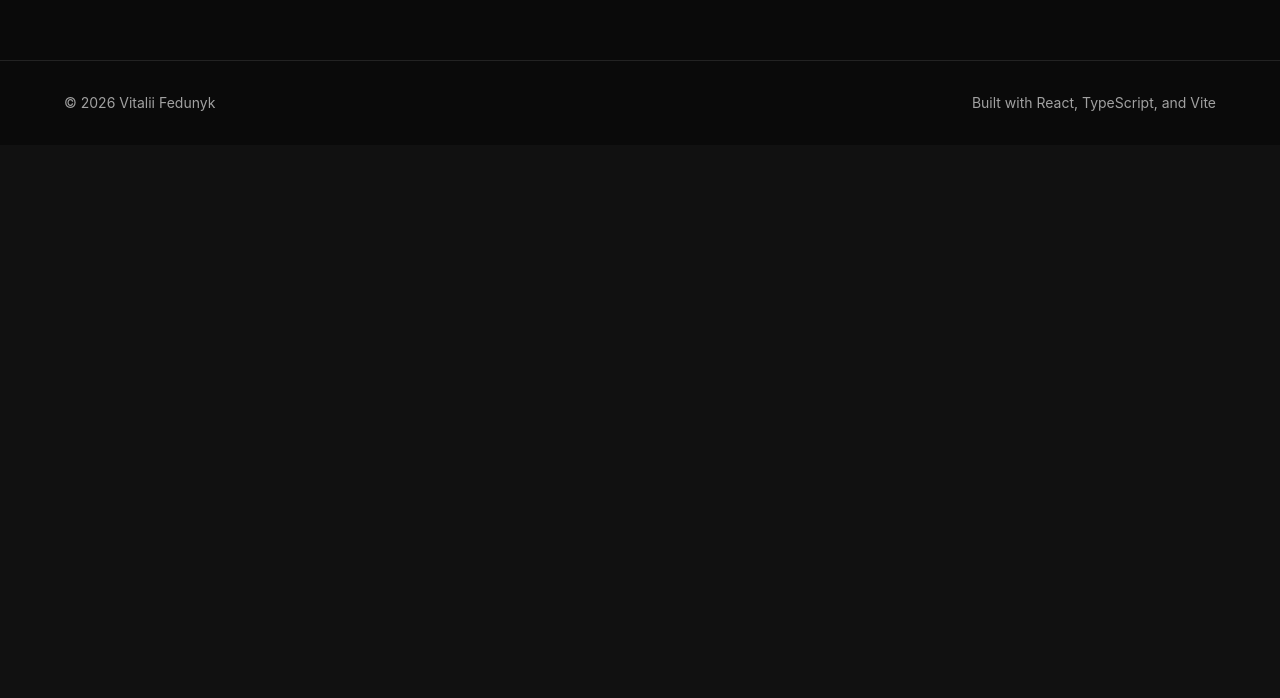
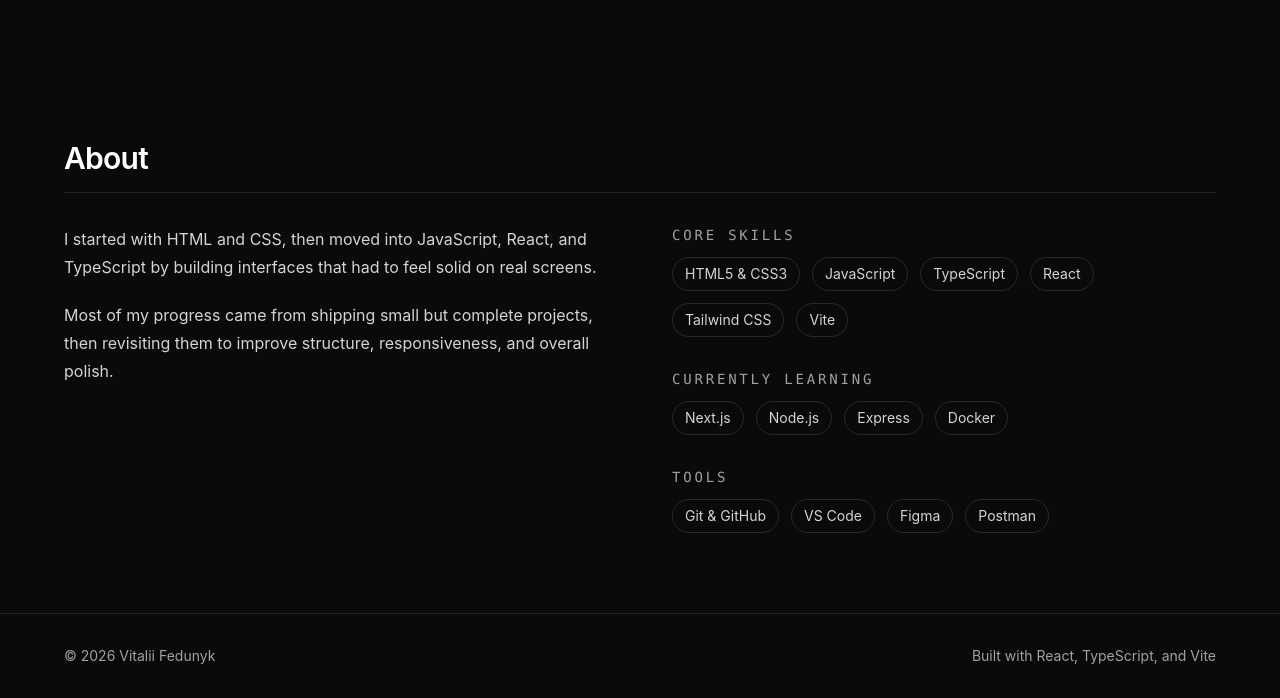
Before and after one commit to vitaliifedunyk/portfolio, a React (Vite) app: page / in a window 1280 px wide. Shown: the part 740-1438 px from the top of the page. Before the commit the page ends 885 px from the top, so only its background shows below. Built offline with nearby package versions, Linux system fonts and the light colour scheme.

Commit message:
feat: add About section with skills grid

```diff
--- a/src/App.tsx
+++ b/src/App.tsx
@@ -1,4 +1,4 @@
-import { Footer, Hero, Navbar } from './components';
+import { AboutOverlay, Footer, Hero, Navbar, Section } from './components';
 
 function App() {
   return (
@@ -6,6 +6,9 @@ function App() {
       <Navbar />
       <main className="flex min-h-screen flex-col">
         <Hero />
+        <Section id="about" title="About">
+          <AboutOverlay />
+        </Section>
         <Footer />
       </main>
     </div>
--- a/src/components/common/Navbar.tsx
+++ b/src/components/common/Navbar.tsx
@@ -5,12 +5,17 @@ export function Navbar() {
         <span className="font-mono text-sm tracking-[0.24em] text-neutral-300">
           VF
         </span>
-        <a
-          href="mailto:vitaliifedunyk.dev@gmail.com"
-          className="text-sm text-neutral-300 transition-colors hover:text-white"
-        >
-          Email
-        </a>
+        <nav className="flex items-center gap-5 text-sm text-neutral-300">
+          <a href="#about" className="transition-colors hover:text-white">
+            About
+          </a>
+          <a
+            href="mailto:vitaliifedunyk.dev@gmail.com"
+            className="transition-colors hover:text-white"
+          >
+            Email
+          </a>
+        </nav>
       </div>
     </header>
   );
--- /dev/null
+++ b/src/components/common/Section.tsx
@@ -0,0 +1,22 @@
+import type { ReactNode } from 'react';
+
+interface SectionProps {
+  id: string;
+  title: string;
+  children: ReactNode;
+}
+
+export function Section({ id, title, children }: SectionProps) {
+  return (
+    <section id={id} className="px-6 py-16 sm:py-20">
+      <div className="mx-auto w-full max-w-6xl">
+        <div className="mb-8 border-b border-white/10 pb-4">
+          <h2 className="text-2xl font-semibold tracking-tight text-white sm:text-3xl">
+            {title}
+          </h2>
+        </div>
+        {children}
+      </div>
+    </section>
+  );
+}
--- /dev/null
+++ b/src/components/features/AboutOverlay.tsx
@@ -0,0 +1,97 @@
+import { motion } from 'framer-motion';
+
+const aboutParagraphs = [
+  'I started with HTML and CSS, then moved into JavaScript, React, and TypeScript by building interfaces that had to feel solid on real screens.',
+  'Most of my progress came from shipping small but complete projects, then revisiting them to improve structure, responsiveness, and overall polish.',
+];
+
+const coreSkills = [
+  'HTML5 & CSS3',
+  'JavaScript',
+  'TypeScript',
+  'React',
+  'Tailwind CSS',
+  'Vite',
+];
+
+const learningSkills = ['Next.js', 'Node.js', 'Express', 'Docker'];
+const tools = ['Git & GitHub', 'VS Code', 'Figma', 'Postman'];
+
+const containerVariants = {
+  hidden: { opacity: 0 },
+  visible: {
+    opacity: 1,
+    transition: {
+      delayChildren: 0.08,
+      staggerChildren: 0.08,
+    },
+  },
+};
+
+const itemVariants = {
+  hidden: { opacity: 0, y: 14 },
+  visible: {
+    opacity: 1,
+    y: 0,
+    transition: {
+      duration: 0.42,
+      ease: [0.22, 1, 0.36, 1] as const,
+    },
+  },
+};
+
+function SkillGroup({
+  title,
+  items,
+}: {
+  title: string;
+  items: string[];
+}) {
+  return (
+    <div className="space-y-3">
+      <h3 className="font-mono text-sm uppercase tracking-[0.2em] text-neutral-400">
+        {title}
+      </h3>
+      <div className="flex flex-wrap gap-3">
+        {items.map((item) => (
+          <span
+            key={item}
+            className="rounded-full border border-white/12 px-3 py-1.5 text-sm text-neutral-300"
+          >
+            {item}
+          </span>
+        ))}
+      </div>
+    </div>
+  );
+}
+
+export function AboutOverlay() {
+  return (
+    <motion.div
+      variants={containerVariants}
+      initial="hidden"
+      whileInView="visible"
+      viewport={{ once: true, amount: 0.3 }}
+      className="grid gap-10 md:grid-cols-2 md:gap-16"
+    >
+      <div className="space-y-5">
+        {aboutParagraphs.map((paragraph) => (
+          <motion.p
+            key={paragraph}
+            variants={itemVariants}
+            className="text-base leading-7 text-neutral-300"
+          >
+            {paragraph}
+          </motion.p>
+        ))}
+      </div>
+
+      <motion.div variants={itemVariants} className="space-y-8">
+        <SkillGroup title="Core Skills" items={coreSkills} />
+        <SkillGroup title="Currently Learning" items={learningSkills} />
+        <SkillGroup title="Tools" items={tools} />
+      </motion.div>
+    </motion.div>
+  );
+}
--- a/src/components/index.ts
+++ b/src/components/index.ts
@@ -1,3 +1,5 @@
 export { Navbar } from './common/Navbar';
+export { Section } from './common/Section';
 export { Hero } from './features/Hero';
 export { Footer } from './common/Footer';
+export { AboutOverlay } from './features/AboutOverlay';
```
